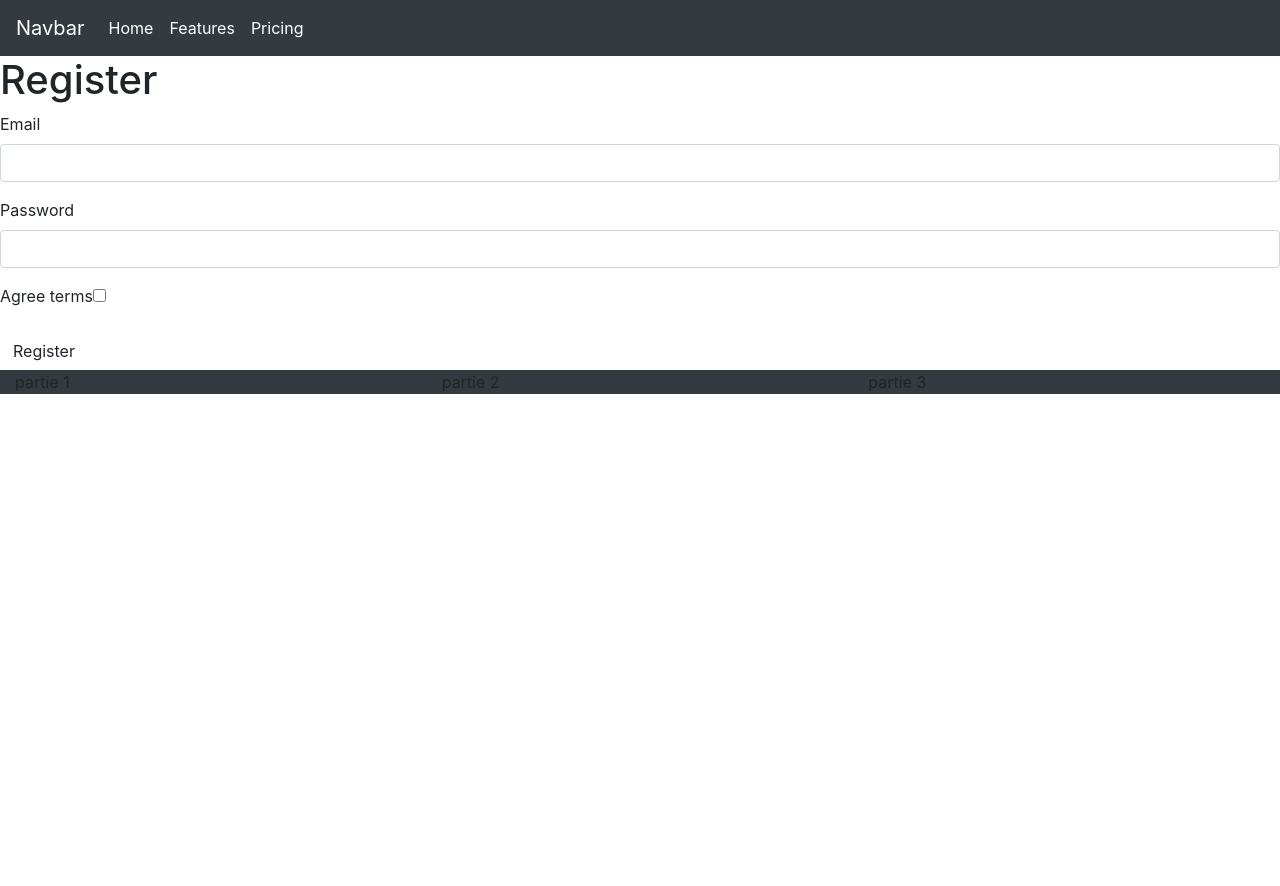
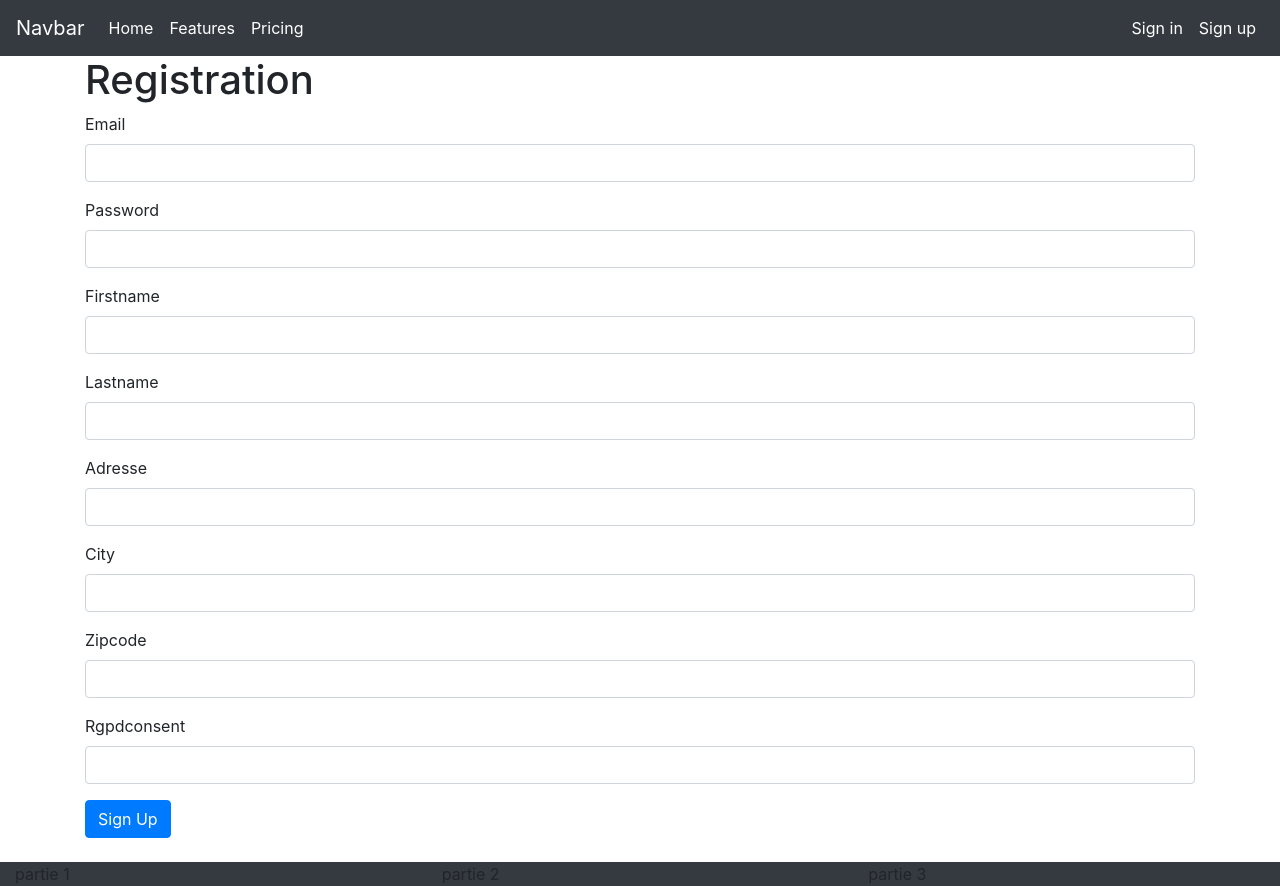
Before and after one commit to diarrisso/symfony_E-commerce, a Symfony app: template templates/registration/register.html.twig in a window 1280 px wide. Before the commit the page ends 394 px from the top, so only its background shows below. Run offline with Twig, Linux system fonts and the light colour scheme; the template is opened without the code that fills it, so the values that code supplies are empty; form fields are guessed from the names that the template uses; some libraries are stand-ins or nearby versions.

Commit message:
page registration

```diff
--- a/src/Entity/Users.php
+++ b/src/Entity/Users.php
@@ -46,7 +46,7 @@ class Users implements UserInterface, PasswordAuthenticatedUserInterface
     #[ORM\Column(length: 150)]
     private ?string $city = null;
 
-    #[ORM\Column]
+    #[ORM\Column(type: 'datetime_immutable', options: ['default'=> 'CURRENT_TIMESTAMP' ])]
     private ?\DateTimeImmutable $create_at = null;
 
     #[ORM\OneToMany(mappedBy: 'users', targetEntity: Orders::class)]
@@ -55,6 +55,7 @@ class Users implements UserInterface, PasswordAuthenticatedUserInterface
     public function __construct()
     {
         $this->orders = new ArrayCollection();
+        $this->create_at = new \DateTimeImmutable();
     }
 
     public function getId(): ?int
--- a/templates/_partials/_navbar.html.twig
+++ b/templates/_partials/_navbar.html.twig
@@ -10,4 +10,21 @@
             <a class="nav-link text-white" href="#">Pricing</a>
         </div>
     </div>
+      <ul class="navbar-nav mr-auto mb-2 mb-lg-0">
+        {%  if app.user %}
+           <li class="nav-item">
+               <a class="nav-link text-white" href="#">Mon Compte</a>
+            </li>
+            <li class="nav-item">
+               <a class="nav-link text-white" href="{{ path('app_logout') }}">Logout</a>
+            </li>
+        {% else %}
+            <li class="nav-item">
+               <a class="nav-link text-white" href="{{ path('app_login') }}">Sign in</a>
+            </li>
+            <li class="nav-item">
+               <a class="nav-link text-white" href="{{ path('app_register') }}">Sign up</a>
+            </li>
+            {% endif %}
+        </ul>
 </nav>
--- a/templates/registration/register.html.twig
+++ b/templates/registration/register.html.twig
@@ -3,15 +3,29 @@
 {% block title %}Register{% endblock %}
 
 {% block body %}
-    <h1>Register</h1>
 
-    {{ form_start(registrationForm) }}
-        {{ form_row(registrationForm.email) }}
-        {{ form_row(registrationForm.plainPassword, {
-            label: 'Password'
-        }) }}
-        {{ form_row(registrationForm.agreeTerms) }}
+<section class="container">
+   <div class="row">
+        <div class="col">
+            <h1>Registration</h1>
 
-        <button type="submit" class="btn">Register</button>
-    {{ form_end(registrationForm) }}
+            {{ form_start(registrationForm) }}
+
+                <fieldset>
+                    {{ form_row(registrationForm.email) }}
+                    {{ form_row(registrationForm.plainPassword,{label: 'Password'}) }}
+                    {{ form_row(registrationForm.firstname) }}
+                    {{ form_row(registrationForm.lastname) }}
+                    {{ form_row(registrationForm.adresse) }}
+                    {{ form_row(registrationForm.city) }}
+                    {{ form_row(registrationForm.zipcode) }}
+                </fieldset>
+                {{ form_row(registrationForm.RGPDconsent) }}
+
+                <button type="submit" class="btn btn-primary mb-4">Sign Up</button>
+            {{ form_end(registrationForm) }}
+        </div>
+    </div>
+</section>
+
 {% endblock %}
```
Also changed, not shown: src/Form/RegistrationFormType.php (+52 -3 lines).
